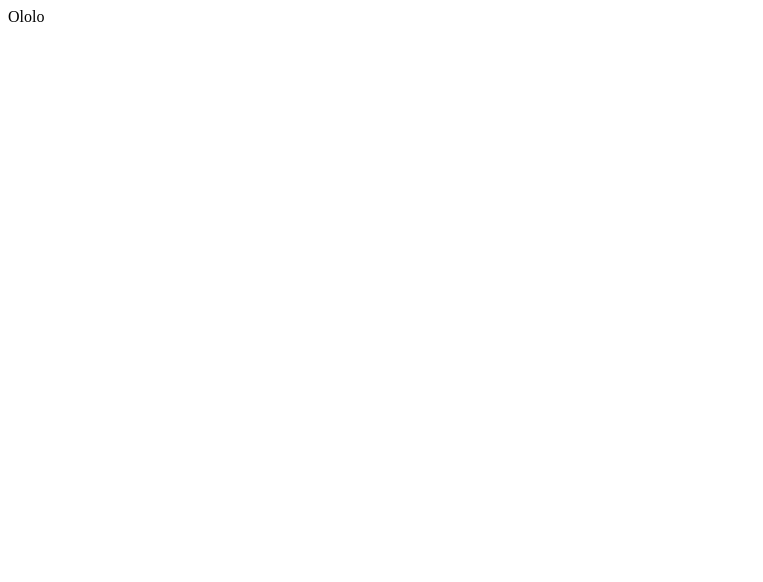
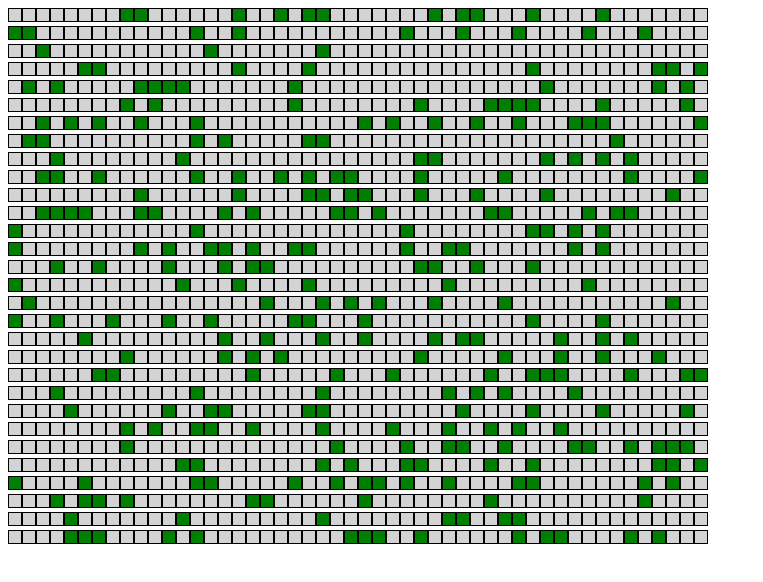
Before and after one commit to ananasij/Game-of-Life, a React app: page / in a window 1280 px wide. Shown: the top 582 px of the page, without its empty margins (0-763 px from the left). Built offline with nearby package versions, Linux system fonts and the light colour scheme.

Commit message:
Setting up grid with fixed dimensions randomly populated with cells

```diff
--- a/app/src/components/App.jsx
+++ b/app/src/components/App.jsx
@@ -1,8 +1,9 @@
 import React from 'react';
+import Grid from './Grid';
 
 function App() {
     return (
-        <div>Ololo</div>
+        <Grid />
     );
 }
 
--- /dev/null
+++ b/app/src/components/Grid.jsx
@@ -0,0 +1,63 @@
+import React from 'react';
+
+class Grid extends React.Component {
+    constructor() {
+        super();
+        this.state = {
+            width: 50,
+            height: 30,
+            currentGrid: []
+        };
+    }
+
+    componentWillMount() {
+        this.initGrid();
+    }
+
+    initGrid() {
+        const initPopulation = (this.state.width * this.state.height) / 5;
+        let x;
+        let y;
+        let count = 0;
+        const grid = [];
+
+        for (let i = 0; i < this.state.height; i += 1) {
+            grid[i] = [];
+            for (let j = 0; j < this.state.width; j += 1) {
+                grid[i][j] = 0;
+            }
+        }
+        while (count < initPopulation) {
+            x = Math.floor(Math.random() * this.state.width);
+            y = Math.floor(Math.random() * this.state.height);
+            if (!grid[y][x]) {
+                grid[y][x] = 1;
+                count += 1;
+            }
+        }
+
+        this.setState({ currentGrid: grid });
+    }
+
+    render() {
+        const renderedGrid = [];
+        for (let i = 0; i < this.state.height; i += 1) {
+            const row = [];
+            for (let j = 0; j < this.state.width; j += 1) {
+                if (this.state.currentGrid[i][j]) {
+                    row.push(<div className="grid-cell grid-cell-alive" />);
+                } else {
+                    row.push(<div className="grid-cell grid-cell-dead" />);
+                }
+            }
+            renderedGrid.push(<div className="grid-row">{row}</div>);
+        }
+        return (
+            <div>
+                {renderedGrid}
+            </div>
+        );
+    }
+}
+
+export default Grid;
--- a/app/styles/main.scss
+++ b/app/styles/main.scss
@@ -0,0 +1,25 @@
+$cell-size: 12px;
+
+.grid-row {
+  margin: 0;
+  padding: 0;
+}
+
+.grid-cell {
+  width: $cell-size;
+  height: $cell-size;
+  border: {
+    width: 1px;
+    style: solid;
+    color: rgb(0,0,0);
+  }
+  margin: 0;
+  display: inline-block;
+}
+
+.grid-cell-alive {
+  background-color: green;
+}
+.grid-cell-dead {
+  background-color: lightgrey;
+}
```
